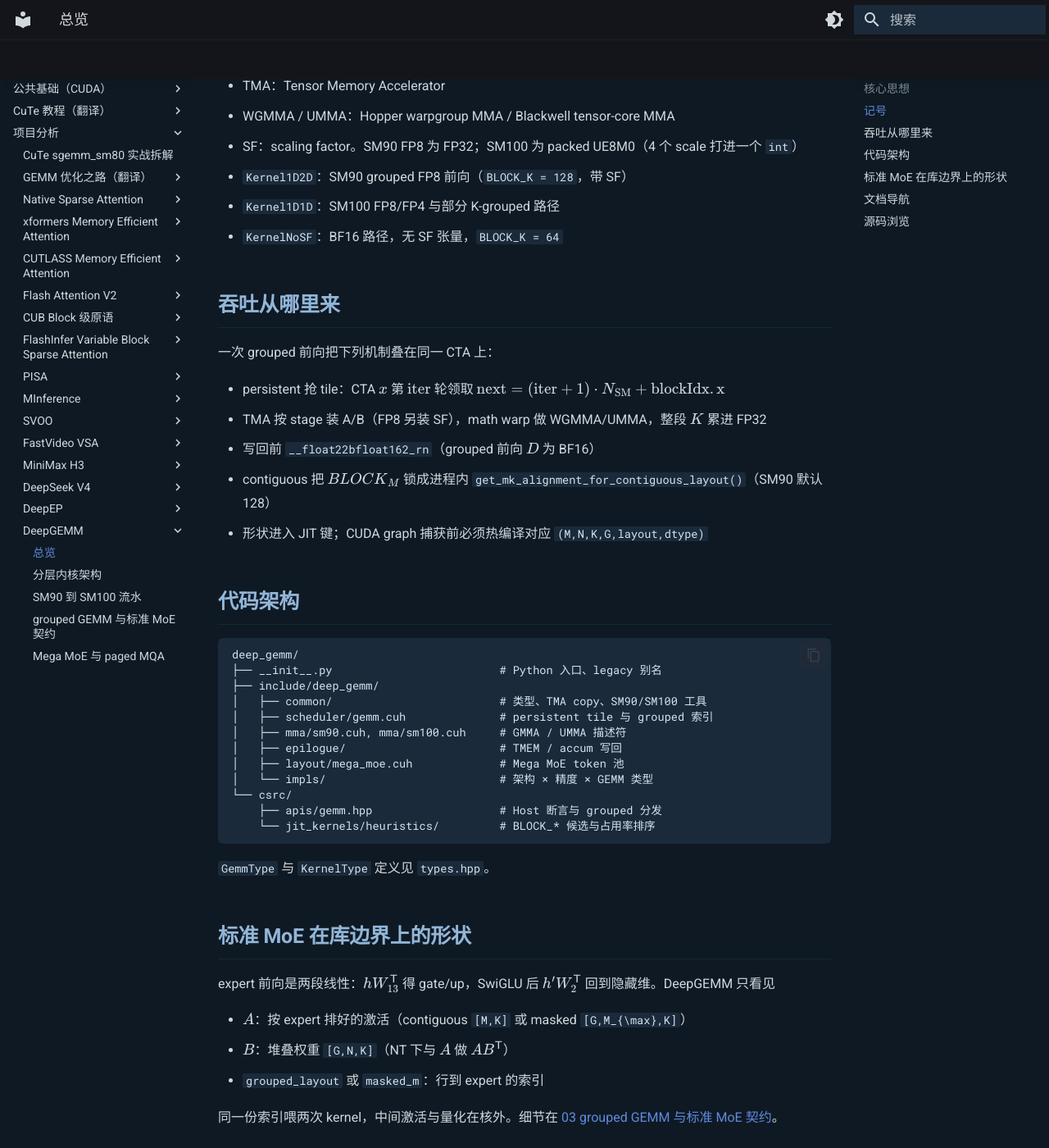
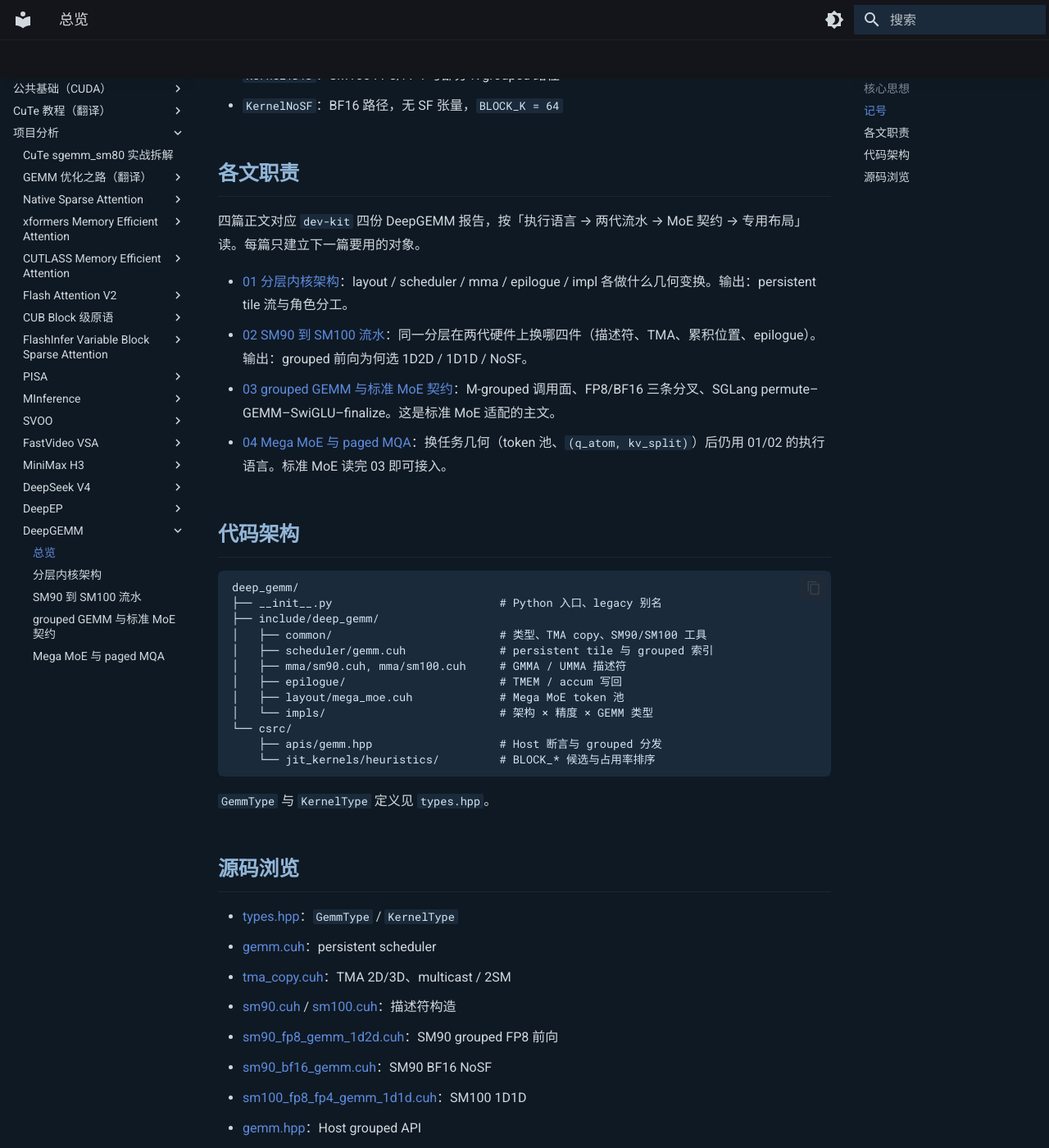
Before and after one commit to YouHuang67/paper-code-notes, an MkDocs documentation site: the page built from docs/code_analysis/deepgemm/00_overview.md, in a window 1280 px wide and 1400 px high, scrolled down 1629 px. Shown: the whole window at 82% size. Built offline with MkDocs 1.6.1 and Material for MkDocs 9.7.7, drawn with Linux system fonts in a browser that asks for light colours; some of the changed text lies outside the part shown.

Commit message:
update: refine deepgemm notes

```diff
--- a/docs/code_analysis/deepgemm/00_overview.md
+++ b/docs/code_analysis/deepgemm/00_overview.md
@@ -27,11 +27,9 @@
 D = C + A B^{\mathsf{T}}
 \]
 
-累加器为 FP32。库本身不负责转置、cast、permute、SwiGLU 与 router 加权；这些步骤由调用方在核外完成。
+累加器为 FP32。标准 MoE 路径上，转置、cast、permute、SwiGLU 与 router 加权由调用方在核外完成。
 
-对标准 MoE，一次 launch 覆盖 \(G\) 个同形状 expert：只沿 \(M\) 分组，\(N\) 与 \(K\) 固定。contiguous 把各 expert 的 token 沿 \(M\) 拼成一条对齐带；masked 保留前缀维 \(G\)，用 `masked_m[G]` 标有效行。SGLang 在核外做 permute / scatter，两次 grouped GEMM（\(W_{13}\) 与 \(W_2\)）共用同一份行索引，SwiGLU 与 finalize 发生在 BF16 交接之后。
-
-Mega MoE 与 paged MQA 走专用路径：把 routed token 池或 paged KV 先收成规则任务流，再交给同一类 TMA / UMMA 原语。标准 MoE 适配走 grouped GEMM 契约。
+一次 grouped launch 覆盖 \(G\) 个同形状 expert：只沿 \(M\) 分组，\(N\) 与 \(K\) 固定。两次 GEMM、精度顺序与 dispatcher 接入见 [03](03_grouped_gemm_moe_contract.md)。Mega MoE / paged MQA 见 [04](04_mega_moe_and_paged_mqa.md)。
 
 ## 记号
 
@@ -51,15 +49,14 @@
 - `Kernel1D1D`：SM100 FP8/FP4 与部分 K-grouped 路径
 - `KernelNoSF`：BF16 路径，无 SF 张量，`BLOCK_K = 64`
 
-## 吞吐从哪里来
+## 各文职责
 
-一次 grouped 前向把下列机制叠在同一 CTA 上：
+四篇正文对应 `dev-kit` 四份 DeepGEMM 报告，按「执行语言 → 两代流水 → MoE 契约 → 专用布局」读。每篇只建立下一篇要用的对象。
 
-- persistent 抢 tile：CTA \(x\) 第 \(\mathrm{iter}\) 轮领取 \(\mathrm{next}=(\mathrm{iter}+1)\cdot N_{\mathrm{SM}}+\mathrm{blockIdx.x}\)
-- TMA 按 stage 装 A/B（FP8 另装 SF），math warp 做 WGMMA/UMMA，整段 \(K\) 累进 FP32
-- 写回前 `__float22bfloat162_rn`（grouped 前向 \(D\) 为 BF16）
-- contiguous 把 \(BLOCK_M\) 锁成进程内 `get_mk_alignment_for_contiguous_layout()`（SM90 默认 128）
-- 形状进入 JIT 键；CUDA graph 捕获前必须热编译对应 `(M,N,K,G,layout,dtype)`
+- [01 分层内核架构](01_layered_architecture.md)：layout / scheduler / mma / epilogue / impl 各做什么几何变换。输出：persistent tile 流与角色分工。
+- [02 SM90 到 SM100 流水](02_sm90_sm100_pipeline.md)：同一分层在两代硬件上换哪四件（描述符、TMA、累积位置、epilogue）。输出：grouped 前向为何选 1D2D / 1D1D / NoSF。
+- [03 grouped GEMM 与标准 MoE 契约](03_grouped_gemm_moe_contract.md)：M-grouped 调用面、FP8/BF16 三条分叉、SGLang permute–GEMM–SwiGLU–finalize。这是标准 MoE 适配的主文。
+- [04 Mega MoE 与 paged MQA](04_mega_moe_and_paged_mqa.md)：换任务几何（token 池、`(q_atom, kv_split)`）后仍用 01/02 的执行语言。标准 MoE 读完 03 即可接入。
 
 ## 代码架构
 
@@ -80,23 +77,6 @@
 
 `GemmType` 与 `KernelType` 定义见 [`types.hpp`](src/types_hpp.md#__codelineno-0-18)。
 
-## 标准 MoE 在库边界上的形状
-
-expert 前向是两段线性：\(h W_{13}^{\mathsf{T}}\) 得 gate/up，SwiGLU 后 \(h' W_2^{\mathsf{T}}\) 回到隐藏维。DeepGEMM 只看见
-
-- \(A\)：按 expert 排好的激活（contiguous `[M,K]` 或 masked `[G,M_{\max},K]`）
-- \(B\)：堆叠权重 `[G,N,K]`（NT 下与 \(A\) 做 \(A B^{\mathsf{T}}\)）
-- `grouped_layout` 或 `masked_m`：行到 expert 的索引
-
-同一份索引喂两次 kernel，中间激活与量化在核外。细节在 [03 grouped GEMM 与标准 MoE 契约](03_grouped_gemm_moe_contract.md)。
-
-## 文档导航
-
-- [01 分层内核架构](01_layered_architecture.md)：layout / scheduler / mma / epilogue / impl，以及 persistent 角色分工
-- [02 SM90 到 SM100 流水](02_sm90_sm100_pipeline.md)：WGMMA 协议、UMMA/TMEM、TMA 单 SM 与 2SM
-- [03 grouped GEMM 与标准 MoE 契约](03_grouped_gemm_moe_contract.md)：contiguous / masked / psum、FP8 与 BF16 分叉、SGLang permute–GEMM–SwiGLU–finalize
-- [04 Mega MoE 与 paged MQA](04_mega_moe_and_paged_mqa.md)：共享 token 池与元数据驱动的 indexer 流水（标准 MoE 之外的专用路径）
-
 ## 源码浏览
 
 - [types.hpp](src/types_hpp.md)：`GemmType` / `KernelType`
```
Also changed, not shown: docs/code_analysis/deepgemm/01_layered_architecture.md (+6 -5 lines), docs/code_analysis/deepgemm/02_sm90_sm100_pipeline.md (+6 -8 lines), docs/code_analysis/deepgemm/03_grouped_gemm_moe_contract.md (+15 -19 lines), docs/code_analysis/deepgemm/04_mega_moe_and_paged_mqa.md (+5 -5 lines).
